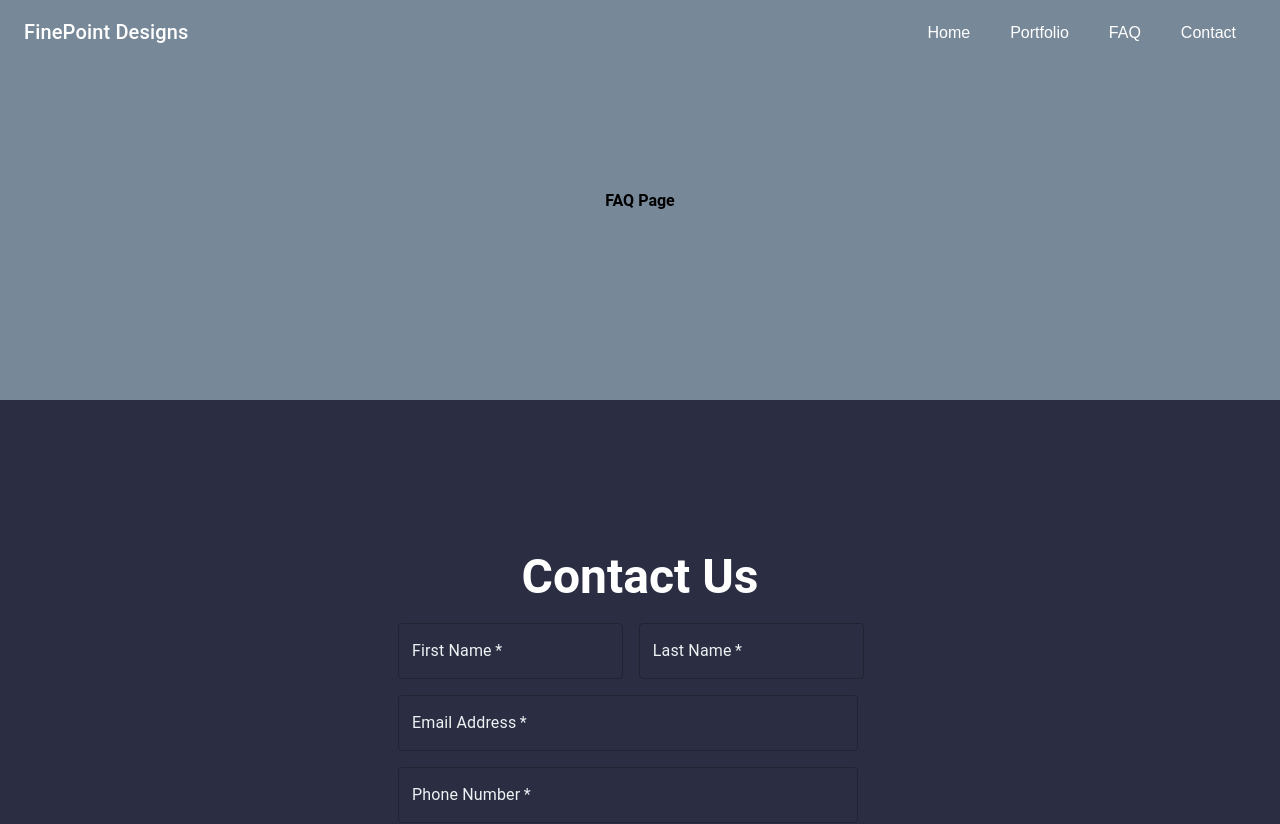
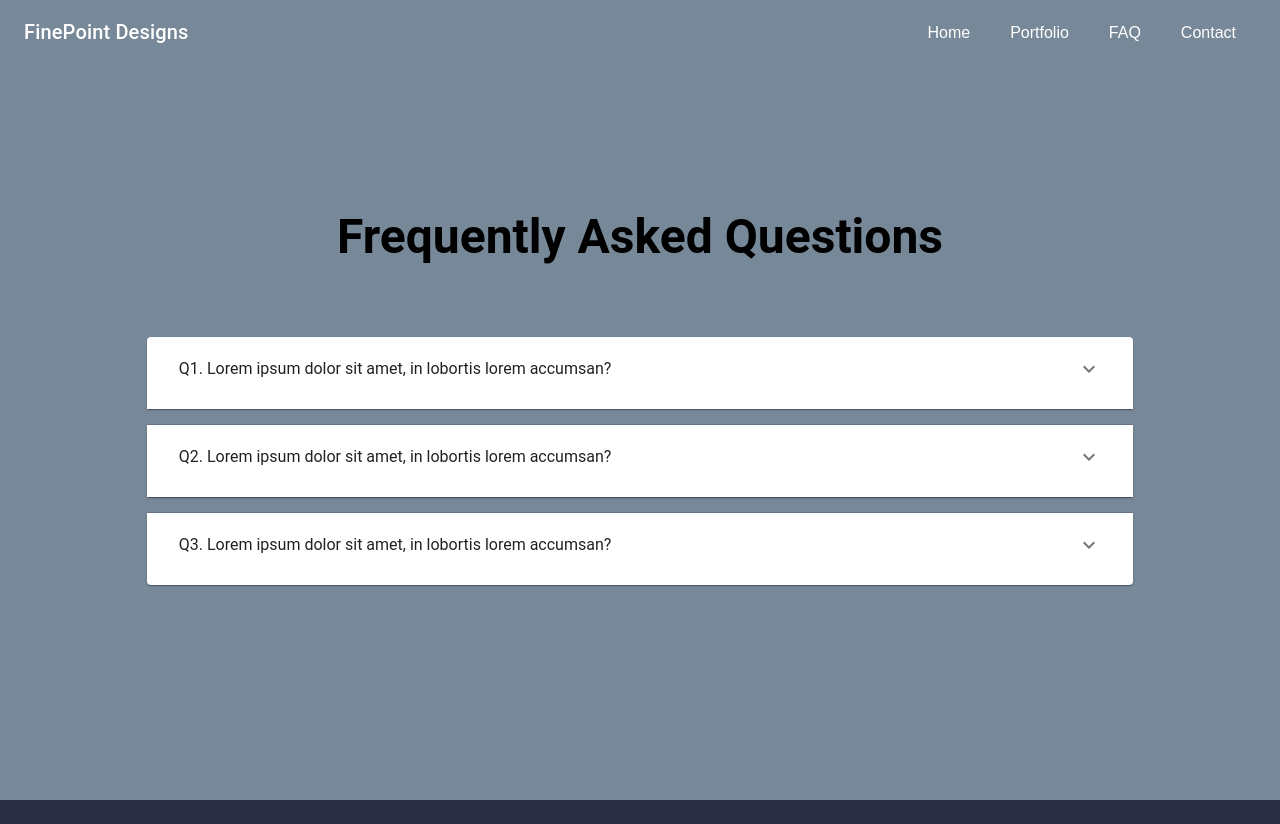
Before and after one commit to FinePo-nt/FinePoint-site, a React (Create React App) app: page /faq in a window 1280 px wide. Shown: the top 824 px of the page. Built offline with nearby package versions, Linux system fonts and the light colour scheme.

Commit message:
Adding in changes for nav bar and updated faq component

```diff
--- a/src/core/components/Contact/Contact.jsx
+++ b/src/core/components/Contact/Contact.jsx
@@ -8,7 +8,7 @@ const Contact = () => {
         <React.Fragment>
             <section className='contact-form-container' id="contact">
                 <div>
-                <h2>Contact Us</h2>
+                <h2 className='contact-h2'>Contact Us</h2>
                 <form>
                     <Box
                         component="form"
--- a/src/core/components/FAQ/FAQ.jsx
+++ b/src/core/components/FAQ/FAQ.jsx
@@ -1,11 +1,44 @@
 import * as React from 'react';
-import Contact from '../Contact/Contact'
+import Contact from '../Contact/Contact';
+import Accordion from '@mui/material/Accordion';
+import AccordionActions from '@mui/material/AccordionActions';
+import AccordionSummary from '@mui/material/AccordionSummary';
+import AccordionDetails from '@mui/material/AccordionDetails';
+import ExpandMoreIcon from '@mui/icons-material/ExpandMore';
+import Button from '@mui/material/Button';
 
 const FAQ = () => {
     return (
         <React.Fragment>
-            <div className='test-div'>
-                <h2>FAQ Page</h2>
+            <div className='faq-container' id='FAQ'>
+                <h2 className='contact-h2'>Frequently Asked Questions</h2>
+                <Accordion>
+                    <AccordionSummary expandIcon={<ExpandMoreIcon />} aria-controls="panel1-content" id="panel1-header">
+                        Q1. Lorem ipsum dolor sit amet, in lobortis lorem accumsan?
+                    </AccordionSummary>
+                    <AccordionDetails>
+                        Lorem ipsum dolor sit amet, consectetur adipiscing elit. Suspendisse
+                        malesuada lacus ex, sit amet blandit leo lobortis eget.
+                    </AccordionDetails>
+                </Accordion>
+                <Accordion>
+                    <AccordionSummary expandIcon={<ExpandMoreIcon />} aria-controls="panel1-content" id="panel1-header">
+                        Q2. Lorem ipsum dolor sit amet, in lobortis lorem accumsan?
+                    </AccordionSummary>
+                    <AccordionDetails>
+                        Lorem ipsum dolor sit amet, consectetur adipiscing elit. Suspendisse
+                        malesuada lacus ex, sit amet blandit leo lobortis eget.
+                    </AccordionDetails>
+                </Accordion>
+                <Accordion>
+                    <AccordionSummary expandIcon={<ExpandMoreIcon />} aria-controls="panel1-content" id="panel1-header">
+                        Q3. Lorem ipsum dolor sit amet, in lobortis lorem accumsan?
+                    </AccordionSummary>
+                    <AccordionDetails>
+                        Lorem ipsum dolor sit amet, consectetur adipiscing elit. Suspendisse
+                        malesuada lacus ex, sit amet blandit leo lobortis eget.
+                    </AccordionDetails>
+                </Accordion>
             </div>
             <Contact/>
         </React.Fragment>
--- a/src/core/components/Navbar/Navbar.jsx
+++ b/src/core/components/Navbar/Navbar.jsx
@@ -9,12 +9,12 @@ const Navbar = () => {
       <AppBar sx={{backgroundColor: 'transparent', boxShadow: 'none'}}>
       <Toolbar sx={{ flexWrap: 'wrap' }}>
           <Typography variant="h6" color="#fff" noWrap sx={{ flexGrow: 1 }}>
-            FinePoint Designs
+            <NavLink smooth to='/#home'>FinePoint Designs</NavLink>
           </Typography>
           <nav>
-            <NavLink to='/'>Home</NavLink>
+            <NavLink to='/#home'>Home</NavLink>
             <NavHashLink smooth to="/#portfolio">Portfolio</NavHashLink>
-            <NavLink to='/FAQ'>FAQ</NavLink>
+            <NavHashLink smooth to='/FAQ/#FAQ'>FAQ</NavHashLink>
             <NavHashLink smooth to='/FAQ/#contact'>Contact</NavHashLink>
           </nav>
       </Toolbar>
--- a/src/core/content/Hero.jsx
+++ b/src/core/content/Hero.jsx
@@ -3,7 +3,7 @@ import { Container } from "@mui/material";
 
 const Hero = () => {
     return (
-        <Container className="hero-container" maxWidth={100}>
+        <Container className="hero-container" maxWidth={100} id='home'>
             <h1>Finepoint</h1>
             <blockquote>"All things fine and whatnot"</blockquote>
         </Container>
--- a/src/core/content/styles/main.scss
+++ b/src/core/content/styles/main.scss
@@ -3,13 +3,9 @@
     min-height: 100vh;
 }
 
-.test-div{
-    background-color: lightslategray;
-    position: relative;
-    height: 50%;
-    display: flex;
-    align-items: center;
-    justify-content: center;
+a{
+    text-decoration: none;
+    color:white;
 }
 
 nav a{
@@ -44,8 +40,31 @@ nav a:hover{
     text-shadow: .02em .02em 0 hsl(199, 11%, 72%);
 }
 
+.modal-box-wrapper{
+    display: flex;
+    flex-direction: column;
+    justify-content: center;
+    align-items: center;
+ }
 
-// Contact Page Styling
+
+// Contact & FAQ Page Styling
+.faq-container{
+    display: flex;
+    flex-direction: column;
+    justify-content: center;
+    align-items: center;
+    height: 100%;
+    width: 100%;
+    background-color: lightslategray;
+ }
+
+
+ .faq-container div{
+    margin: 8px;
+ }
+
+
 .contact-form-container{
     background-color: #2b2d42;
     display: flex;
@@ -55,9 +74,9 @@ nav a:hover{
     color:white;
 }
 
-.contact-form-container h2{
+.contact-h2{
     font-size: 3rem;
-    padding-bottom: 10px;
+    padding-bottom: 5%;
     display: flex;
     justify-content: center;
 }
@@ -74,7 +93,7 @@ nav a:hover{
 }
 
 .contact-form-container button:hover{
-    background-color: #a54657;
+    background-color: #c06e52;
     color:white
 }
 
@@ -174,10 +193,3 @@ hr{
       margin: 0;
     }
   }
-
- .modal-box-wrapper{
-    display: flex;
-    flex-direction: column;
-    justify-content: center;
-    align-items: center;
- }
```
